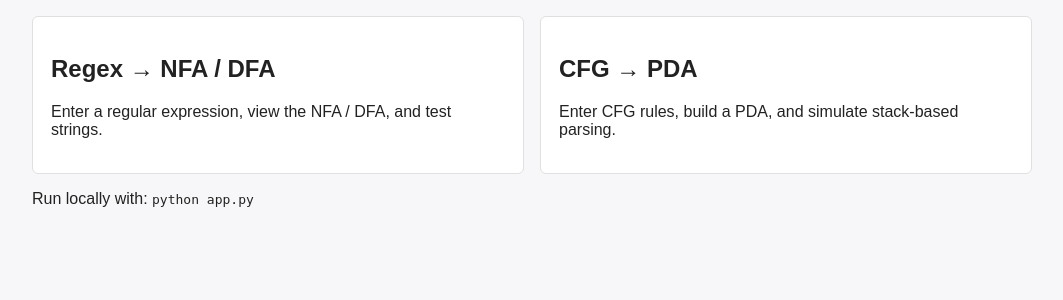
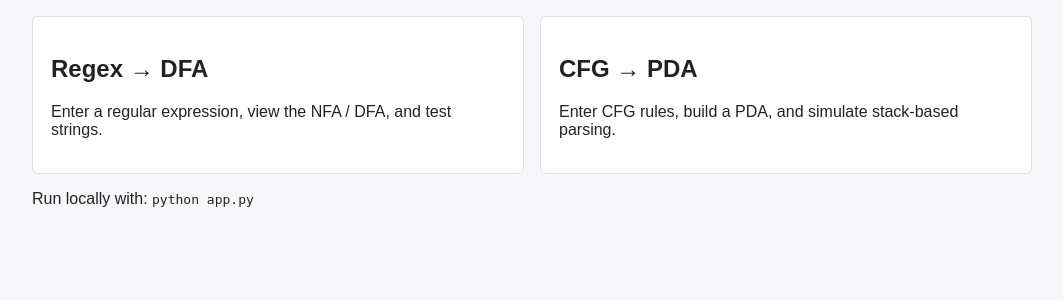
Before and after one commit to ZhuRaiko/Automata-Converter, a Flask app: page / in a window 1280 px wide. Shown: the part 111-411 px from the top of the page, without its empty margins (108-1171 px from the left). Run offline with Flask 3, Linux system fonts and the light colour scheme.

Commit message:
changed template  naming of modes

```diff
--- a/templates/index.html
+++ b/templates/index.html
@@ -18,7 +18,7 @@
 
         <section class="modes">
             <a class="mode-card" href="/regex">
-                <h2>Regex → NFA / DFA</h2>
+                <h2>Regex → DFA</h2>
                 <p>Enter a regular expression, view the NFA / DFA, and test strings.</p>
             </a>
 
```
